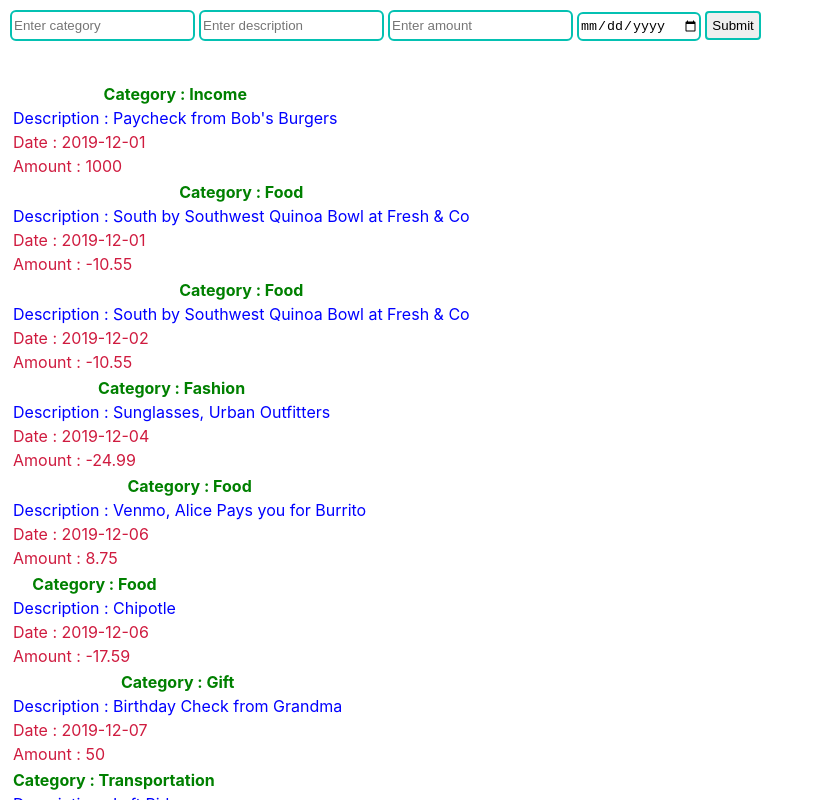
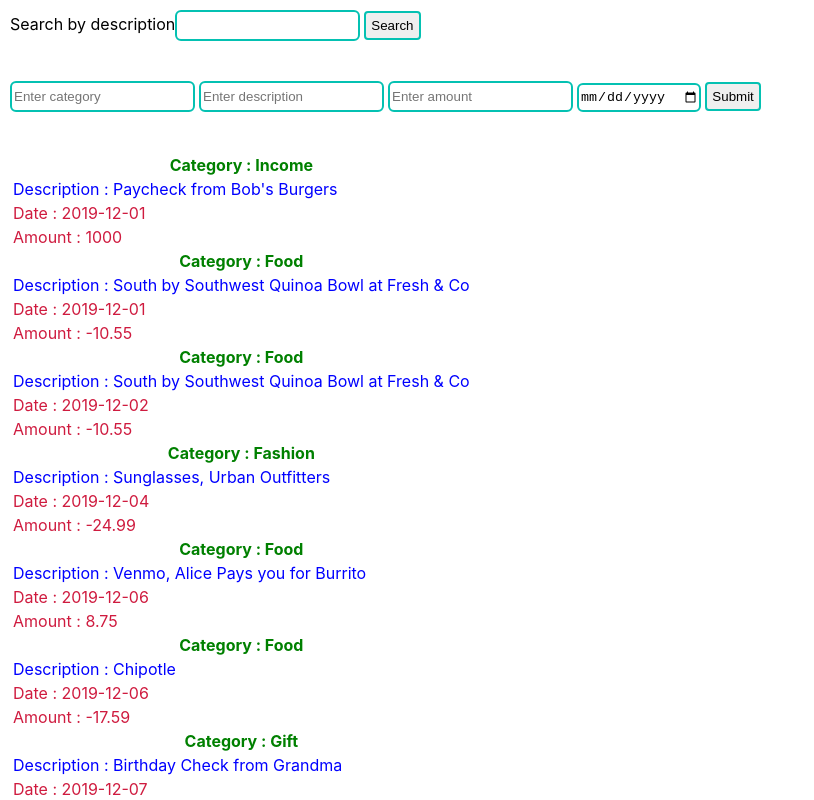
Before and after one commit to irungudennisnganga/bank-of-flatiron, a React (Create React App) app: page / in a window 1280 px wide. Shown: the top 800 px of the page, without its empty margins (0-814 px from the left). Built offline with nearby package versions, Linux system fonts and the light colour scheme; data requests are answered from the project's data file.

Commit message:
added the search input

```diff
--- a/src/components/AllTransactions.js
+++ b/src/components/AllTransactions.js
@@ -5,7 +5,7 @@
  let list=  transact.map( data => {
  //console.log(data)
     return (
-    <table key={data.id}>
+    <React.Fragment key={data.id}>
         <thead>
             <tr>
                <th style={{color:"green"}}>Category : {data.category}</th>
@@ -22,15 +22,15 @@
               <td style={{color: "#cf1b3f"}}>Amount : {data.amount}</td>
             </tr>
         </tbody>
-    </table>
+    </React.Fragment>
     )
 
    })
 
   return (
-    <div >
+    <table >
        {list}
-    </div>
+    </table>
   )
 }
 
--- a/src/components/App.js
+++ b/src/components/App.js
@@ -1,24 +1,36 @@
-import {useState , useEffect} from 'react'
+import {useState , useEffect } from 'react'
 import AllTransactions from './AllTransactions'
 import "./App.css"
+import Search from './Search'
+
+//import { handleSearch } from './Search'
 
 function App() {
   const [transaction,isTransaction] = useState([])
   const [input, addInput] = useState({})
+  const [searchdata, setSearch] = useState("")
 
+  useEffect(() => {
+    fetch("http://localhost:8001/transactions")
+      .then(res => res.json())
+      .then(data => {
+        isTransaction(data)
+      })
 
- function handleChange(event){
-  const name = event.target.name;
-  const value = event.target.value;
+  },[])
+ function handleChange(e){
+  const name = e.target.name;
+  const value = e.target.value;
   addInput(values => ({...values, [name]: value}))
 
 }
 
-  function handleSubmit(event){
-    event. preventDefault()
-    console.log(input)
+  function handleSubmit(e){
+    e.preventDefault()
+   // console.log(input)
+   e.target.reset()
 
-    fetch(`http://localhost:3000/transactions`, {
+    fetch(`http://localhost:8001/transactions`, {
       method:"POST",
       headers:{
         "content-Type" : "application/json",
@@ -27,19 +39,17 @@
       body:JSON.stringify(input)
 
     })
-    event.target.reset()
+
 }
-useEffect(() => {
-    fetch("http://localhost:3000/transactions")
-      .then(res => res.json())
-      .then(data => {
-        isTransaction(data)
-      })
 
-  },[])
+
+
+  //
 //console.log(transaction)
   return (
     <div>
+    <Search searchdata={searchdata} transaction={transaction} setSearches={setSearch}/>
+
       <form onSubmit={handleSubmit}>
         <input
 
@@ -82,6 +92,7 @@
        <button  type="submit">Submit</button>
       </form><br /> <br />
       <AllTransactions transact={transaction} />
+
     </div>
   )
 }
--- /dev/null
+++ b/src/components/Search.js
@@ -0,0 +1,35 @@
+import React from 'react'
+
+function Search( {transaction  ,searchdata,setSearches }) {
+    //console.log(searchdata)
+    function handleSearch(e){
+        e.preventDefault()
+        if (!true) return (setSearches(transaction))
+
+        const results = transaction.filter( transact => {
+            transact.description.includes(e.target.value)
+        })
+
+      setSearches(results)
+       e.target.reset()
+      //console.log(results)
+      }
+
+  return (
+    <>
+       <form onSubmit={handleSearch}>
+      <label>Search by description
+        <input
+          type="text"
+          value={searchdata}
+          onChange={(e) => setSearches(e.target.value)}
+
+        />
+      </label>
+      <button type='search'>Search</button>
+    </form> <br /> <br />
+    </>
+  )
+}
+
+export default Search
```
